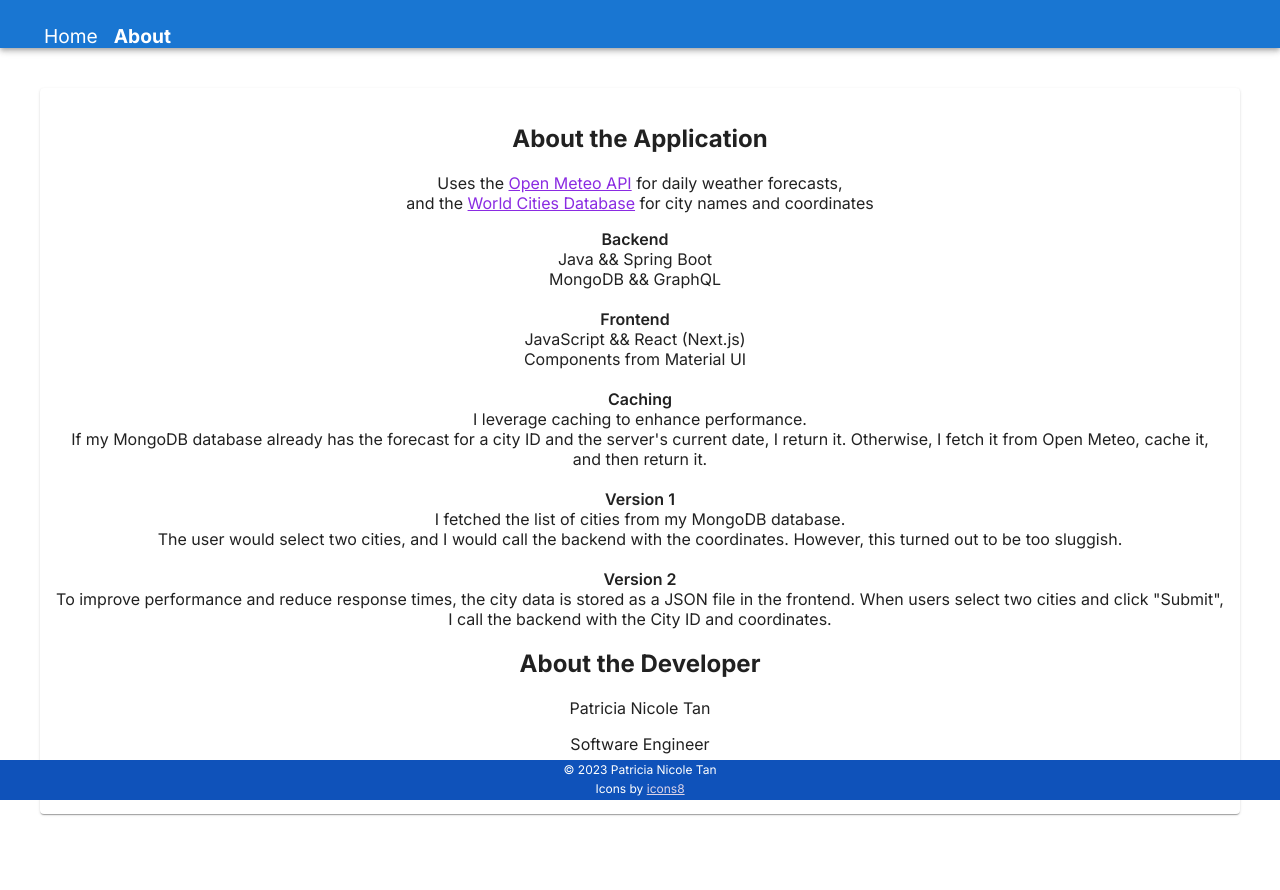
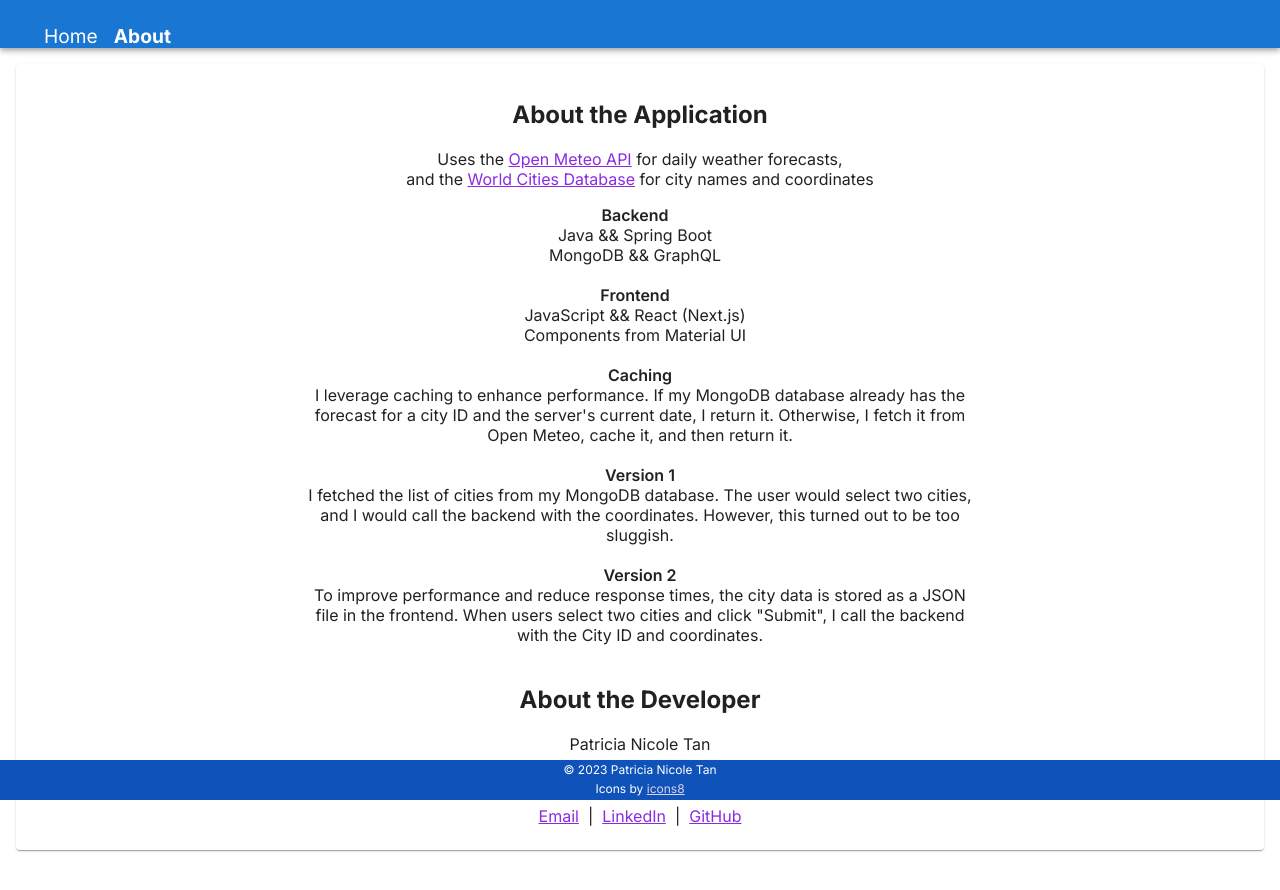
Before and after one commit to patricianicolentan/weather-together-frontend, a Next.js app: page /about in a window 1280 px wide. Shown: the top 890 px of the page. Built offline with nearby package versions, Linux system fonts and the light colour scheme.

Commit message:
Add message about autoscaled instances, debounce search < 3 chars, fix ui

```diff
--- a/app/about/page.tsx
+++ b/app/about/page.tsx
@@ -140,7 +140,7 @@ export default function About () {
             <Grid
               container
               direction="column"
-              sx={{ margin: 5 }}
+              sx={{ margin: 2, width: '100%' }}
               className="about-grid"
             >
               <center>
@@ -178,11 +178,11 @@ export default function About () {
                       </span>
                     </div>
                     <br />
+                    <div style={{width: '55%'}}>
                       <span className="inline-bold">Caching</span>
                       <br />
                       <span>
                         I leverage caching to enhance performance.
-                      <br />
                         If my MongoDB database already has the forecast for a city
                         ID and the server's current date, I return it. Otherwise, I
                         fetch it from Open Meteo, cache it, and then return it.
@@ -193,7 +193,6 @@ export default function About () {
                       <br />
                       <span>
                         I fetched the list of cities from my MongoDB database.
-                      <br />
                         The user would select two cities, and I would
                         call the backend with the coordinates. However, this
                         turned out to be too sluggish.
@@ -208,6 +207,7 @@ export default function About () {
                         select two cities and click "Submit", I call
                         the backend with the City ID and coordinates.
                       </span>
+                    </div>
                     <br />
                     <h2>About the Developer</h2>
                     <p>Patricia Nicole Tan</p>
--- a/app/globals.css
+++ b/app/globals.css
@@ -107,7 +107,8 @@
 }
 
 .about-grid {
-  width: 30vw;
+  width: 50vw;
+  text-align: left;
 }
 
 @media (max-width: 768px) {
```
Also changed, not shown: app/page.tsx (+9 -4 lines), 1 other file (tests, documents, lock files or other folders). Lines whose indentation alone changed are shown as unchanged.
